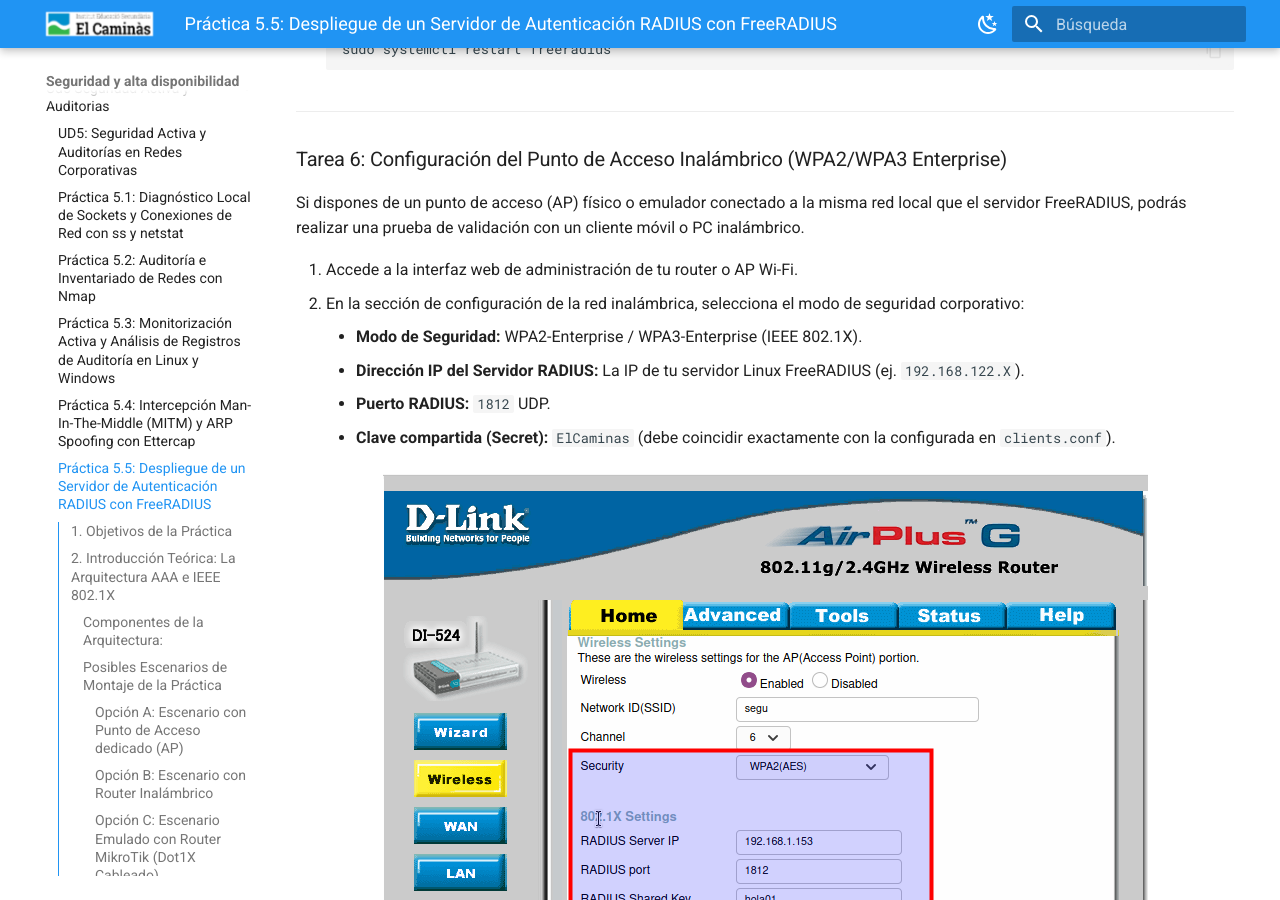
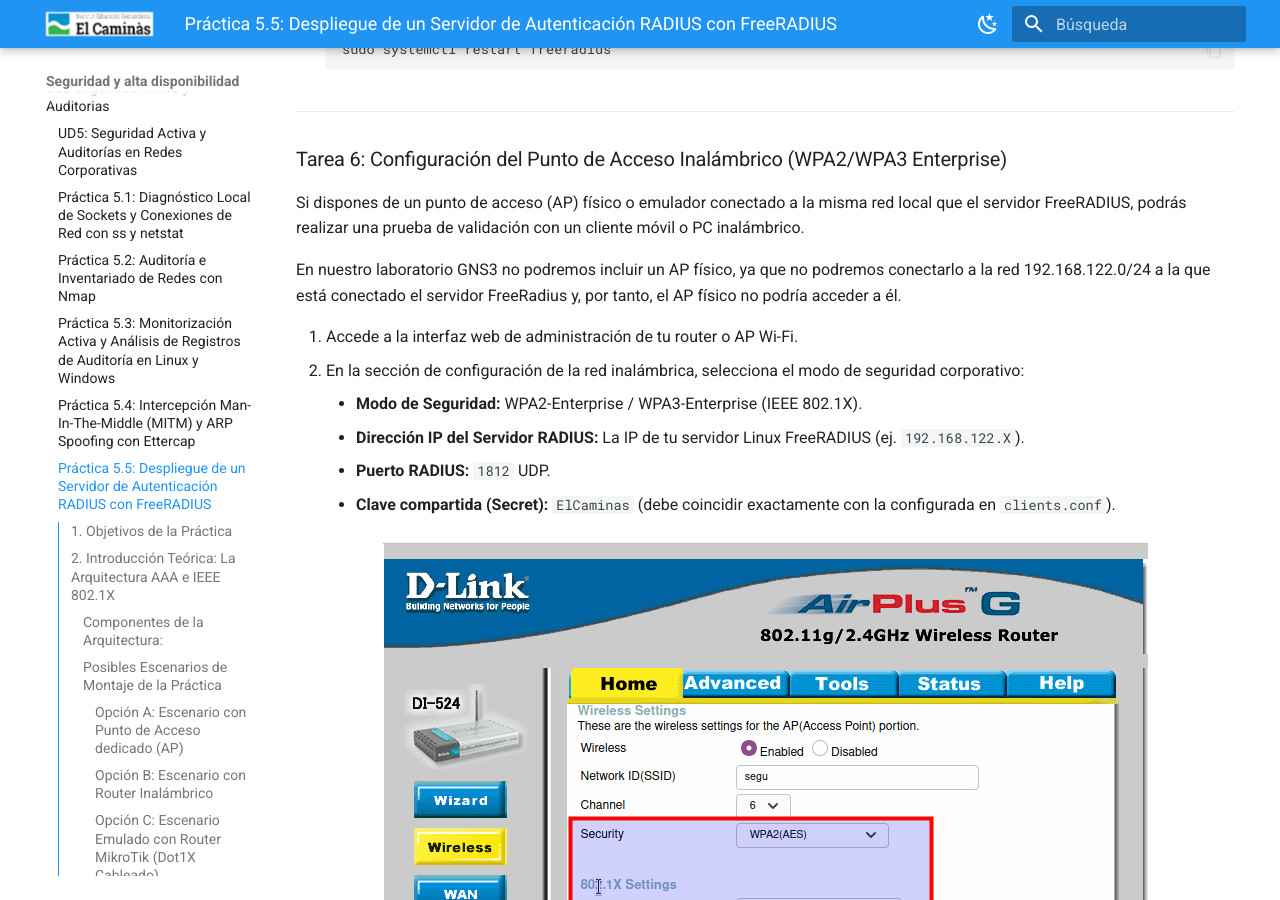
Before and after one commit to jmunozji/SAD, an MkDocs documentation site: the page built from docs/Ud5 Seguridad Activa y Auditorias/P5_5_servidor_radius.md, in a window 1280 px wide and 900 px high, scrolled down 6533 px. Built offline with MkDocs 1.6.1 and Material for MkDocs 9.7.7, drawn with Linux system fonts in a browser that asks for light colours.

Commit message:
Añadido comentario en P5_5

```diff
--- a/docs/Ud5 Seguridad Activa y Auditorias/P5_5_servidor_radius.md
+++ b/docs/Ud5 Seguridad Activa y Auditorias/P5_5_servidor_radius.md
@@ -182,6 +182,8 @@
 ### Tarea 6: Configuración del Punto de Acceso Inalámbrico (WPA2/WPA3 Enterprise)
 
 Si dispones de un punto de acceso (AP) físico o emulador conectado a la misma red local que el servidor FreeRADIUS, podrás realizar una prueba de validación con un cliente móvil o PC inalámbrico.
+
+En nuestro laboratorio GNS3 no podremos incluir un AP físico, ya que no podremos conectarlo a la red 192.168.122.0/24 a la que está conectado el servidor FreeRadius y, por tanto, el AP físico no podría acceder a él.
 
 1. Accede a la interfaz web de administración de tu router o AP Wi-Fi.
 2. En la sección de configuración de la red inalámbrica, selecciona el modo de seguridad corporativo:
```
